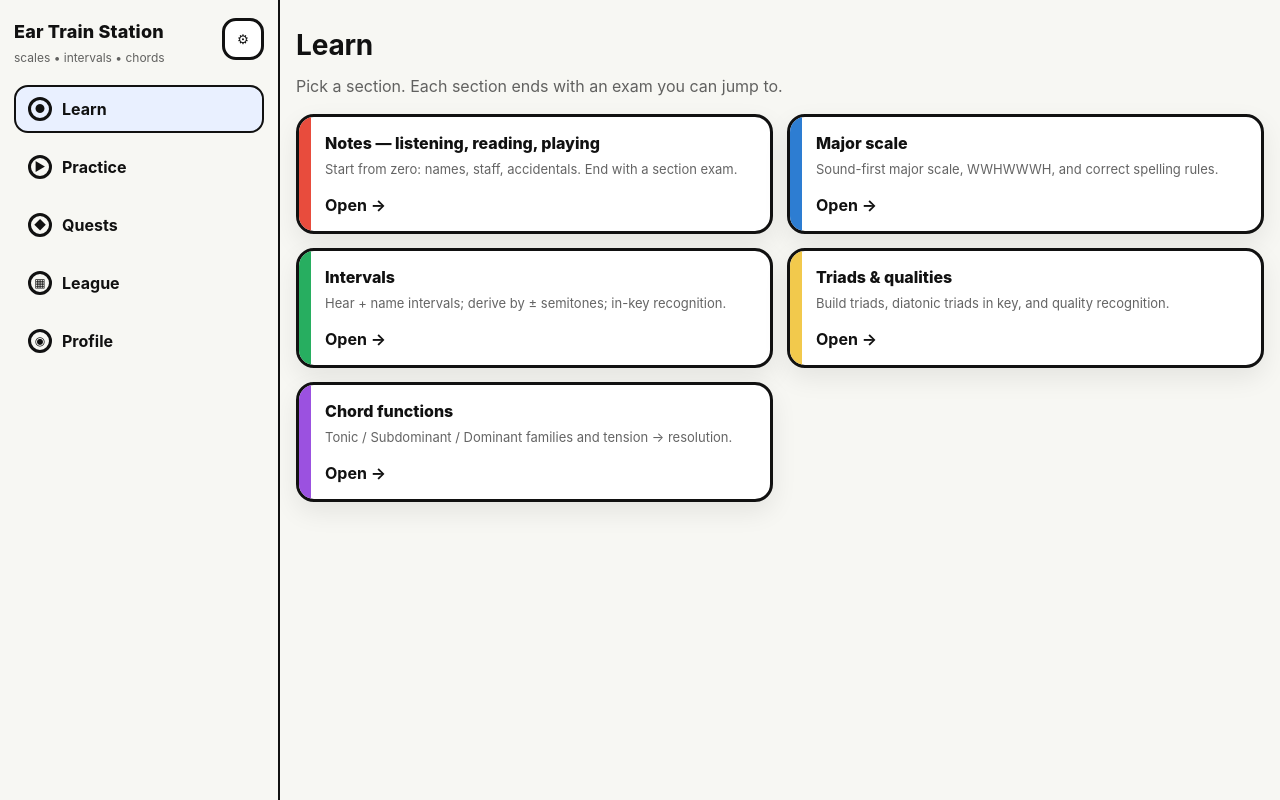
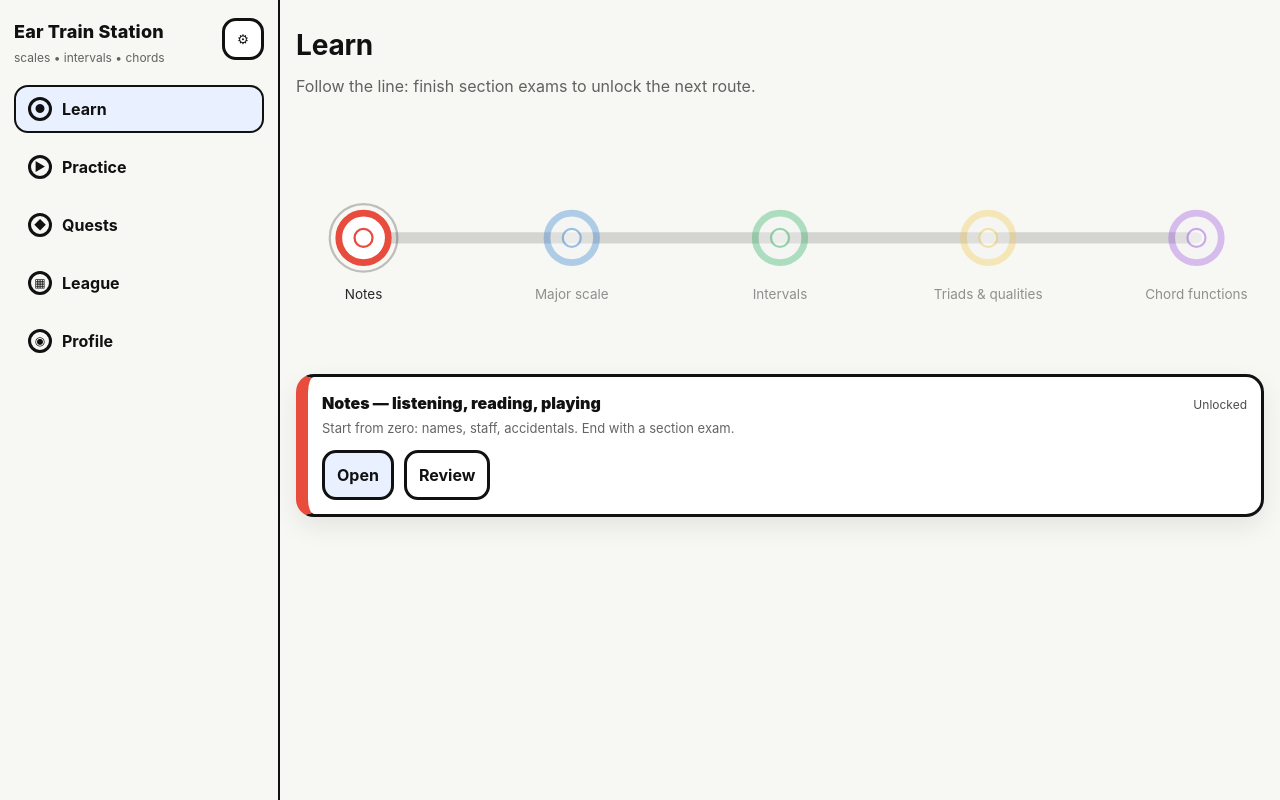
Before and after one commit to wpwcbc/ear-train-station, a React (Vite) app: page /learn in a window 1280 px wide. Built offline with nearby package versions, Linux system fonts and the light colour scheme.

Commit message:
Learn: map prototype + section unlock

```diff
--- a/src/App.css
+++ b/src/App.css
@@ -329,6 +329,38 @@
   }
 }
 
+.learnMapWrap {
+  margin-top: 16px;
+  display: grid;
+  gap: 12px;
+}
+
+.learnMapSvg {
+  width: 100%;
+  max-width: 980px;
+  margin: 0 auto;
+}
+
+.learnMapCard {
+  border: 3px solid var(--ink);
+  border-radius: 18px;
+  background: var(--card);
+  box-shadow: var(--shadow);
+  padding: 14px;
+  border-left-width: 12px;
+}
+
+.learnMapCardTitle {
+  font-weight: 900;
+  font-size: 16px;
+}
+
+.learnMapCardBlurb {
+  margin-top: 4px;
+  color: var(--muted);
+  font-size: 13px;
+}
+
 .cardLink { text-decoration: none; }
 
 .sectionCard {
--- a/src/App.tsx
+++ b/src/App.tsx
@@ -25,7 +25,7 @@ function App() {
       <Route element={<NavShell />}>
         <Route index element={<Navigate to="/learn" replace />} />
 
-        <Route path="/learn" element={<LearnSectionsPage />} />
+        <Route path="/learn" element={<LearnSectionsPage progress={progress} />} />
         <Route path="/learn/section/:sectionId" element={<SectionDetailPage progress={progress} setProgress={setProgress} />} />
         <Route path="/learn/section/:sectionId/exam" element={<SectionExamPage progress={progress} />} />
 
--- a/src/buildInfo.ts
+++ b/src/buildInfo.ts
@@ -1,6 +1,6 @@
 // AUTO-GENERATED by scripts/gen-build-info.mjs
 export const BUILD_INFO = {
-  commit: "d00cb5c",
-  committedAt: "2026-02-06T09:51:45+08:00",
-  builtAt: "2026-02-06T02:01:29.160Z",
+  commit: "15360d5",
+  committedAt: "2026-02-06T10:01:51+08:00",
+  builtAt: "2026-02-06T03:02:48.579Z",
 } as const;
--- /dev/null
+++ b/src/components/LearnMap.tsx
@@ -0,0 +1,91 @@
+import { useMemo, useState } from 'react';
+import { Link } from 'react-router-dom';
+import type { Progress } from '../lib/progress';
+import { SECTIONS, type SectionId } from '../lib/sections';
+import { isSectionComplete, isSectionUnlocked } from '../lib/sectionProgress';
+
+export function LearnMap({ progress }: { progress: Progress }) {
+  const [selected, setSelected] = useState<SectionId>(SECTIONS[0].id);
+
+  const selectedSection = useMemo(() => SECTIONS.find((s) => s.id === selected) ?? SECTIONS[0], [selected]);
+
+  const width = 860;
+  const height = 220;
+  const padX = 60;
+  const y = 110;
+  const n = SECTIONS.length;
+
+  const xFor = (i: number) => {
+    if (n <= 1) return width / 2;
+    const t = i / (n - 1);
+    return padX + t * (width - padX * 2);
+  };
+
+  return (
+    <div className="learnMapWrap">
+      <svg className="learnMapSvg" viewBox={`0 0 ${width} ${height}`} role="img" aria-label="Learn map">
+        {/* route */}
+        <path
+          d={`M ${xFor(0)} ${y} L ${xFor(n - 1)} ${y}`}
+          stroke="#111"
+          strokeOpacity={0.15}
+          strokeWidth={10}
+          strokeLinecap="round"
+          fill="none"
+        />
+
+        {SECTIONS.map((s, i) => {
+          const unlocked = isSectionUnlocked(progress, s.id);
+          const done = isSectionComplete(progress, s.id);
+          const isSel = s.id === selected;
+
+          return (
+            <g key={s.id} style={{ cursor: unlocked ? 'pointer' : 'not-allowed' }} onClick={() => unlocked && setSelected(s.id)}>
+              <circle cx={xFor(i)} cy={y} r={22} fill={unlocked ? '#fff' : '#f3f3f3'} stroke={s.color} strokeWidth={6} opacity={unlocked ? 1 : 0.35} />
+              <circle cx={xFor(i)} cy={y} r={8} fill={done ? s.color : '#fff'} stroke={s.color} strokeWidth={2} opacity={unlocked ? 1 : 0.45} />
+              {isSel ? <circle cx={xFor(i)} cy={y} r={30} fill="none" stroke="#111" strokeOpacity={0.25} strokeWidth={2} /> : null}
+
+              <text
+                x={xFor(i)}
+                y={y + 54}
+                textAnchor="middle"
+                fontSize={12}
+                fill="#111"
+                opacity={unlocked ? 0.9 : 0.45}
+              >
+                {s.title.split('—')[0].trim()}
+              </text>
+            </g>
+          );
+        })}
+      </svg>
+
+      <div className="learnMapCard" style={{ borderLeftColor: selectedSection.color }}>
+        <div style={{ display: 'flex', justifyContent: 'space-between', gap: 12, alignItems: 'baseline' }}>
+          <div>
+            <div className="learnMapCardTitle">{selectedSection.title}</div>
+            <div className="learnMapCardBlurb">{selectedSection.blurb}</div>
+          </div>
+          <div style={{ fontSize: 12, opacity: 0.75, textAlign: 'right' }}>
+            {isSectionComplete(progress, selectedSection.id) ? 'Completed' : isSectionUnlocked(progress, selectedSection.id) ? 'Unlocked' : 'Locked'}
+          </div>
+        </div>
+
+        <div style={{ marginTop: 12, display: 'flex', gap: 10, flexWrap: 'wrap', alignItems: 'center' }}>
+          {isSectionUnlocked(progress, selectedSection.id) ? (
+            <Link className="btnPrimary" to={`/learn/section/${selectedSection.id}`}>
+              Open
+            </Link>
+          ) : (
+            <span className="btnPrimary" style={{ opacity: 0.55, cursor: 'not-allowed' }}>
+              Locked
+            </span>
+          )}
+          <Link className="btn" to="/review">
+            Review
+          </Link>
+        </div>
+      </div>
+    </div>
+  );
+}
--- /dev/null
+++ b/src/lib/sectionProgress.ts
@@ -0,0 +1,23 @@
+import type { Progress } from './progress';
+import type { SectionId } from './sections';
+import { SECTIONS } from './sections';
+import { sectionStations } from './sectionStations';
+
+export function isSectionComplete(progress: Progress, sectionId: SectionId): boolean {
+  const { examId } = sectionStations(sectionId);
+  return Boolean(progress.stationDone[examId]);
+}
+
+/**
+ * Sections unlock linearly: a section is unlocked if all previous section exams are completed.
+ * (This is separate from per-station unlocking inside a section.)
+ */
+export function isSectionUnlocked(progress: Progress, sectionId: SectionId): boolean {
+  const idx = SECTIONS.findIndex((s) => s.id === sectionId);
+  if (idx <= 0) return idx === 0;
+  for (let i = 0; i < idx; i++) {
+    const prev = SECTIONS[i];
+    if (!isSectionComplete(progress, prev.id)) return false;
+  }
+  return true;
+}
--- a/src/pages/LearnSectionsPage.tsx
+++ b/src/pages/LearnSectionsPage.tsx
@@ -1,26 +1,13 @@
-import { Link } from 'react-router-dom';
-import { SECTIONS } from '../lib/sections';
+import type { Progress } from '../lib/progress';
+import { LearnMap } from '../components/LearnMap';
 
-export function LearnSectionsPage() {
+export function LearnSectionsPage({ progress }: { progress: Progress }) {
   return (
     <div className="page">
       <h1 className="h1">Learn</h1>
-      <p className="sub">Pick a section. Each section ends with an exam you can jump to.</p>
+      <p className="sub">Follow the line: finish section exams to unlock the next route.</p>
 
-      <div className="gridCards">
-        {SECTIONS.map((s) => (
-          <Link key={s.id} to={`/learn/section/${s.id}`} className="cardLink">
-            <div className="sectionCard">
-              <div className="sectionBar" style={{ background: s.color }} />
-              <div className="sectionBody">
-                <div className="sectionTitle">{s.title}</div>
-                <div className="sectionBlurb">{s.blurb}</div>
-                <div className="sectionCta">Open →</div>
-              </div>
-            </div>
-          </Link>
-        ))}
-      </div>
+      <LearnMap progress={progress} />
     </div>
   );
 }
```
